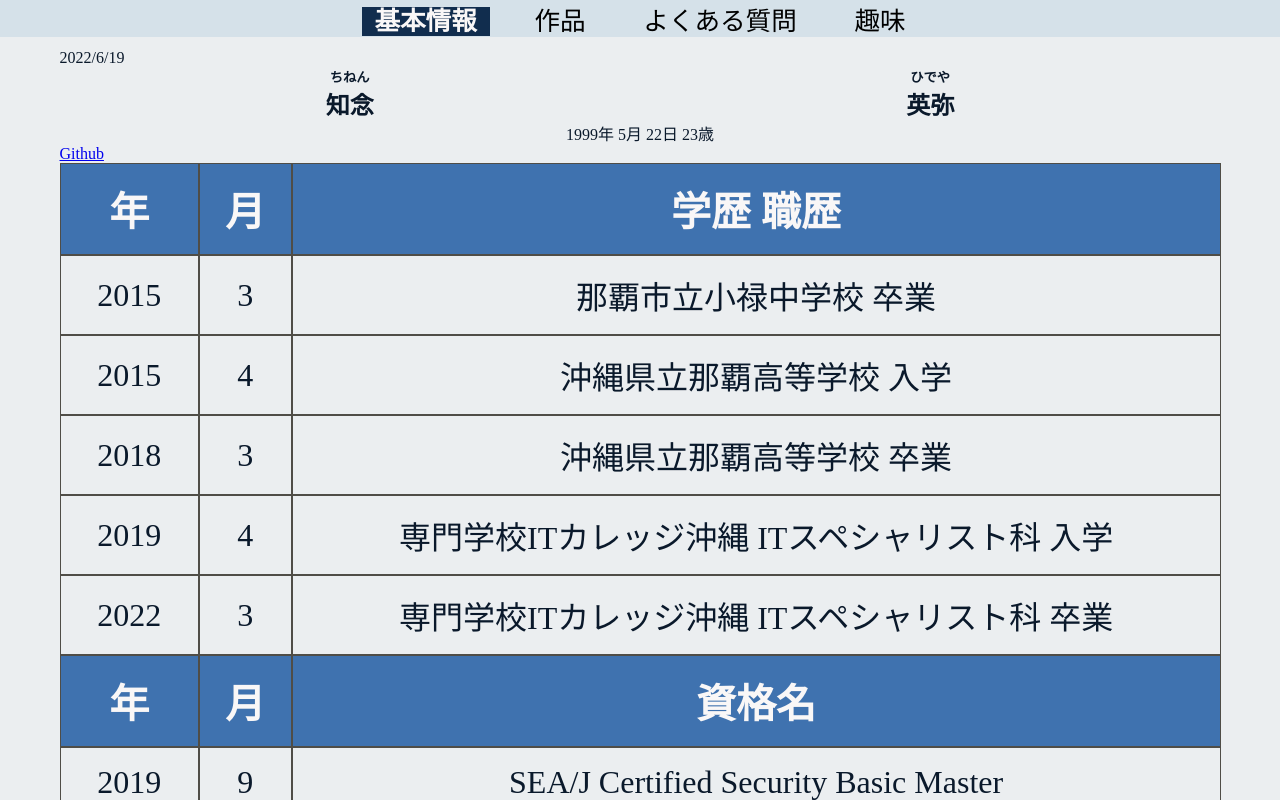
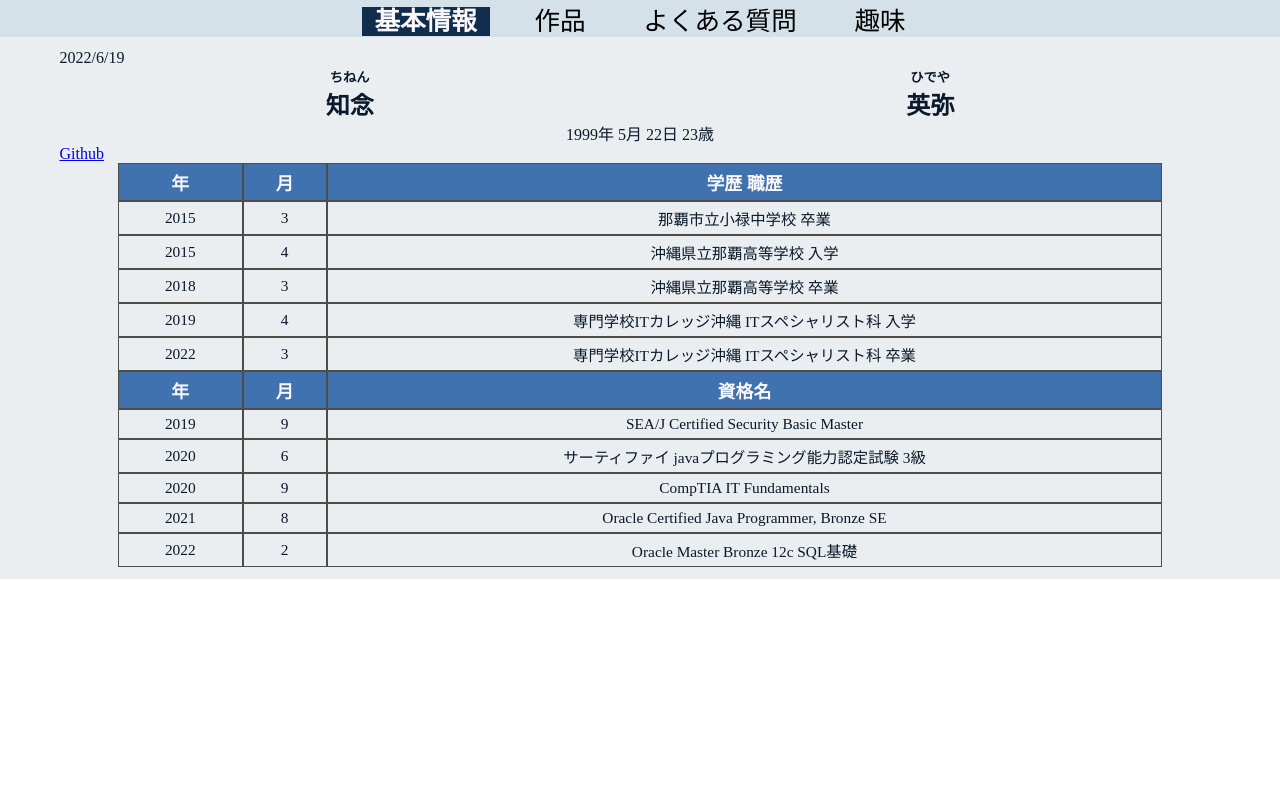
Before and after one commit to s19013/my-profile, a Vue app: page /Home in a window 1280 px wide. Shown: the top 800 px of the page. Built offline with nearby package versions, Linux system fonts and the light colour scheme.

Commit message:
padding,margin,文字の大きさなどを変更した

```diff
--- a/src/components/home/HistoryComponent.vue
+++ b/src/components/home/HistoryComponent.vue
@@ -30,25 +30,32 @@
 <style lang="scss" scoped>
 // @import "../../assets/scss/_mixin.scss";
 // @include historyTable
+
 table {
     width: 100%;
     border-spacing: 0;
+    margin: 0 auto;
     .year {width :12%}
     .month{width :8%}
     .Heading{
       background-color: #3f72af;
       color: #f9f7f7;
-      font-size: 5vmin;
+      font-size: 1.4vw;
     }
     th, td {
       border: 1px solid #4f4d47;
       text-align: center;
-      padding: 2vmin;
+      padding: 5px 0;
       p{
-        font-size: 4vmin;
+        font-size: 1.2vw;
         overflow-wrap: normal;
         font-weight: normal;
       }
     }
   }
+@media  (min-width :951px) {
+  table {
+    width:90%
+  }
+}
 </style>
```
